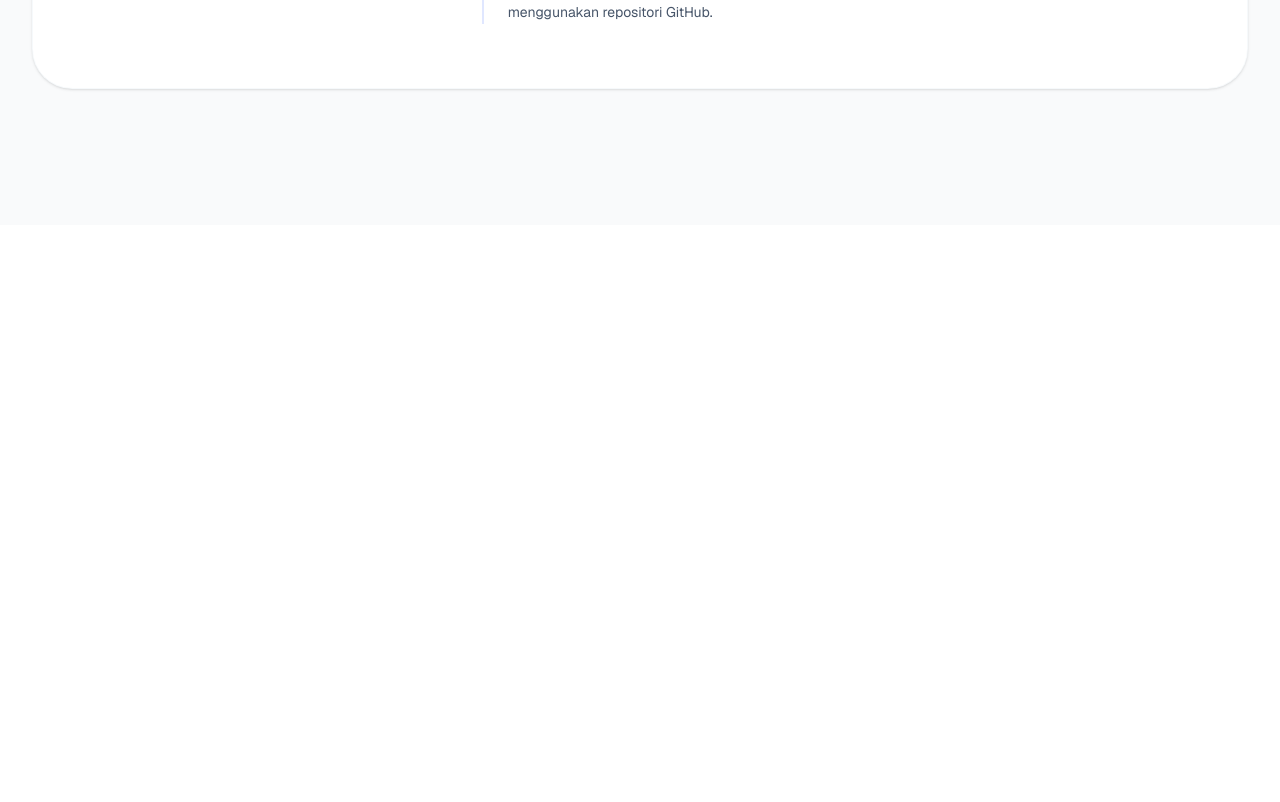
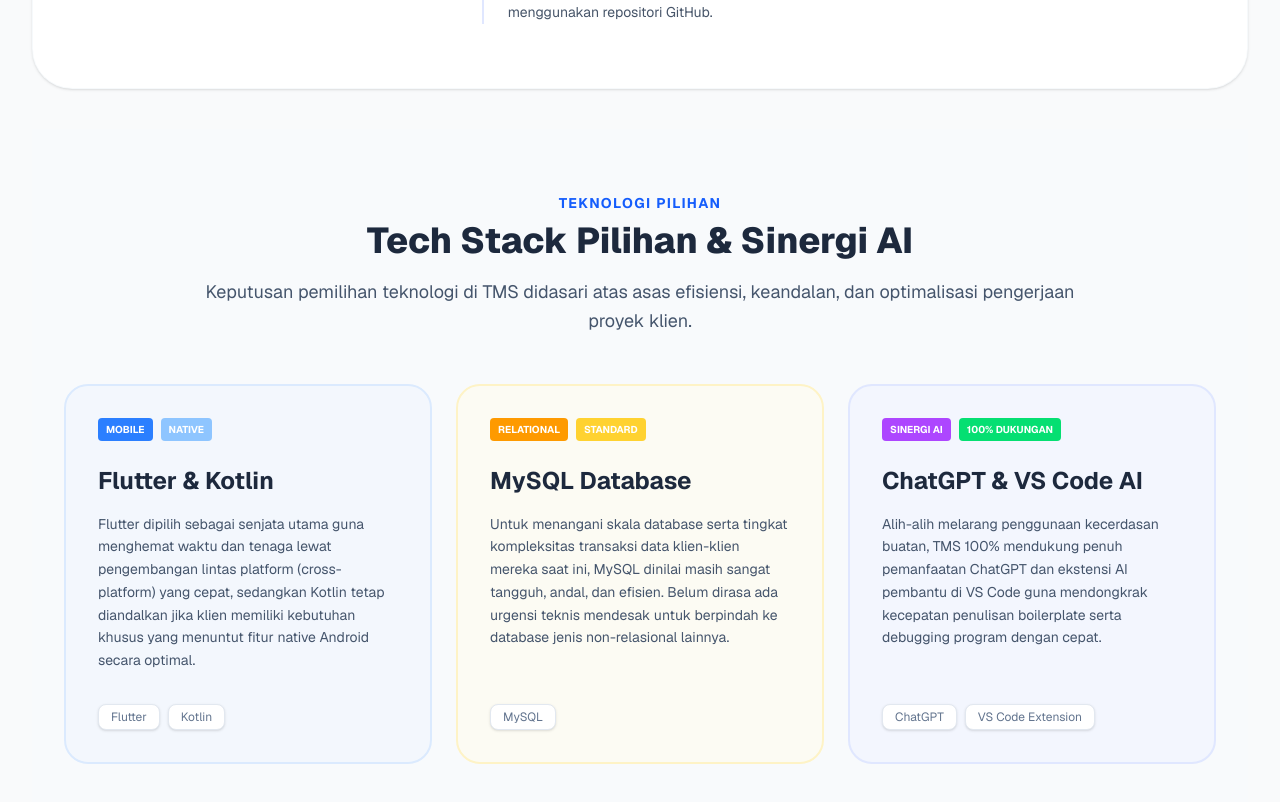
Before and after one commit to Jaka-kurnia/visitasi-tms-kel3, a Next.js app: page / in a window 1280 px wide. Shown: the part 1606-2408 px from the top of the page. Before the commit the page ends 1831 px from the top, so only its background shows below. Built offline with nearby package versions, Linux system fonts and the light colour scheme.

Commit message:
tecth stack

```diff
--- a/app/page.tsx
+++ b/app/page.tsx
@@ -2,7 +2,7 @@
 import { Header } from "@/components/Header";
 import { Hero } from "@/components/Hero";
 import { Workflow } from "@/components/Workflow";
-
+import { TechStack } from "@/components/tech_stack";
 export default function Home() {
   return (
     <div className="min-h-screen bg-gray-50 transition-colors duration-300 text-slate-900 font-sans">
@@ -19,6 +19,7 @@
         </section>
         <section>
    {/* Teach stack */}
+          <TechStack/>
         </section>
 
       </main>
--- /dev/null
+++ b/components/tech_stack.tsx
@@ -0,0 +1,111 @@
+"use client";
+import React from "react";
+import { motion } from "framer-motion";
+
+export function TechStack() {
+  const cards = [
+    {
+      badges: ["MOBILE", "NATIVE"],
+      title: "Flutter & Kotlin",
+      description:
+        "Flutter dipilih sebagai senjata utama guna menghemat waktu dan tenaga lewat pengembangan lintas platform (cross-platform) yang cepat, sedangkan Kotlin tetap diandalkan jika klien memiliki kebutuhan khusus yang menuntut fitur native Android secara optimal.",
+      tags: ["Flutter", "Kotlin"],
+      color: "blue", // Tema Biru
+      bgBase: "bg-blue-50/50",
+      bgHover: "bg-blue-100",
+      borderColor: "border-blue-100",
+      accentColor: "text-blue-600",
+      badgeColors: ["bg-blue-500", "bg-blue-300"],
+    },
+    {
+      badges: ["RELATIONAL", "STANDARD"],
+      title: "MySQL Database",
+      description:
+        "Untuk menangani skala database serta tingkat kompleksitas transaksi data klien-klien mereka saat ini, MySQL dinilai masih sangat tangguh, andal, dan efisien. Belum dirasa ada urgensi teknis mendesak untuk berpindah ke database jenis non-relasional lainnya.",
+      tags: ["MySQL"],
+      color: "amber", // Tema Kuning/Orange
+      bgBase: "bg-amber-50/50",
+      bgHover: "bg-amber-100",
+      borderColor: "border-amber-100",
+      accentColor: "text-amber-600",
+      badgeColors: ["bg-amber-500", "bg-amber-300"],
+    },
+    {
+      badges: ["SINERGI AI", "100% DUKUNGAN"],
+      title: "ChatGPT & VS Code AI",
+      description:
+        "Alih-alih melarang penggunaan kecerdasan buatan, TMS 100% mendukung penuh pemanfaatan ChatGPT dan ekstensi AI pembantu di VS Code guna mendongkrak kecepatan penulisan boilerplate serta debugging program dengan cepat.",
+      tags: ["ChatGPT", "VS Code Extension"],
+      color: "purple", // Tema Ungu
+      bgBase: "bg-indigo-50/50",
+      bgHover: "bg-indigo-100",
+      borderColor: "border-indigo-100",
+      accentColor: "text-indigo-600",
+      badgeColors: ["bg-purple-500", "bg-green-400"],
+    },
+  ];
+
+  return (
+    <div className="min-h-screen bg-slate-50 py-16 px-4 sm:px-6 lg:px-8 font-sans">
+      {/* Header Section */}
+      <div className="max-w-4xl mx-auto text-center mb-12">
+        <p className="text-blue-600 font-bold tracking-widest text-sm mb-2">
+          TEKNOLOGI PILIHAN
+        </p>
+        <h1 className="text-3xl md:text-4xl font-extrabold text-slate-800 mb-4">
+          Tech Stack Pilihan & Sinergi AI
+        </h1>
+        <p className="text-slate-600 text-lg leading-relaxed">
+          Keputusan pemilihan teknologi di TMS didasari atas asas efisiensi,
+          keandalan, dan optimalisasi pengerjaan proyek klien.
+        </p>
+      </div>
+
+      {/* Cards Grid */}
+      <div className="max-w-7xl mx-auto grid grid-cols-1 md:grid-cols-3 gap-6">
+        {cards.map((item, index) => (
+          <motion.div
+            key={index}
+            whileHover={{ scale: 1.03 }} // Animasi Scale
+            transition={{ duration: 0.3, ease: "easeOut" }}
+            className={`relative flex flex-col p-8 rounded-3xl border-2 transition-colors duration-300 cursor-pointer ${item.bgBase} hover:${item.bgHover} ${item.borderColor}`}
+          >
+            {/* Badges */}
+            <div className="flex gap-2 mb-6">
+              {item.badges.map((badge, bIdx) => (
+                <span
+                  key={bIdx}
+                  className={`text-[10px] font-bold text-white px-2 py-1 rounded ${item.badgeColors[bIdx]}`}
+                >
+                  {badge}
+                </span>
+              ))}
+            </div>
+
+            {/* Content */}
+            <h2 className="text-2xl font-bold text-slate-800 mb-4">
+              {item.title}
+            </h2>
+            <p className="text-slate-600 text-sm leading-relaxed mb-8 flex-grow">
+              {item.description}
+            </p>
+
+            {/* Bottom Tags */}
+            <div className="flex flex-wrap gap-2 mt-auto">
+              {item.tags.map((tag, tIdx) => (
+                <span
+                  key={tIdx}
+                  className="bg-white border border-slate-200 text-slate-500 text-xs px-3 py-1 rounded-lg shadow-sm"
+                >
+                  {tag}
+                </span>
+              ))}
+            </div>
+          </motion.div>
+        ))}
+      </div>
+    </div>
+  );
+};
+
+export default TechStack;
--- a/package.json
+++ b/package.json
@@ -9,6 +9,7 @@
     "lint": "eslint"
   },
   "dependencies": {
+    "framer-motion": "^12.38.0",
     "lucide-react": "^1.16.0",
     "next": "16.2.6",
     "react": "19.2.4",
```
Also changed, not shown: 1 other file (tests, documents, lock files or other folders).
